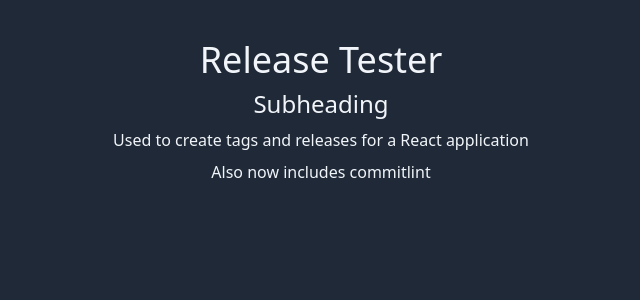
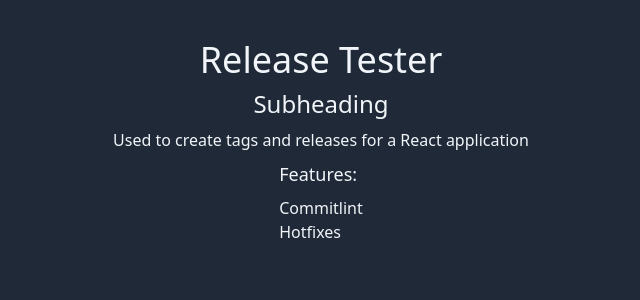
Before and after one commit to thaboRach/release-tester, a React (Vite) app: page / in a window 1280 px wide. Shown: the top 300 px of the page, without its empty margins (319-959 px from the left). Built offline with nearby package versions, Linux system fonts and the light colour scheme.

Commit message:
fix(TEST-1): Add a hotfix

```diff
--- a/src/App.tsx
+++ b/src/App.tsx
@@ -6,7 +6,13 @@
       <p className="text-base text-slate-100">
         Used to create tags and releases for a React application
       </p>
-      <p className="text-base text-slate-100" >Also now includes commitlint</p>
+      <section className="flex flex-col gap-y-2">
+        <h3 className="text-lg text-slate-100">Features:</h3>
+        <ul className="flex flex-col gap-x-4">
+          <li className="text-base text-slate-100" >Commitlint</li>
+          <li className="text-base text-slate-100" >Hotfixes</li>
+        </ul>
+      </section>
     </main>
   );
 }
```
